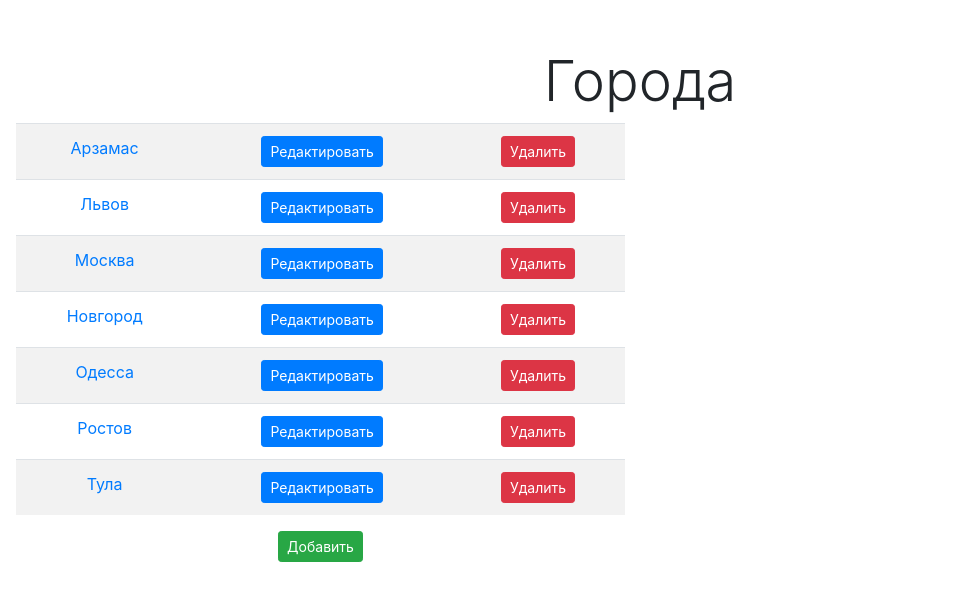
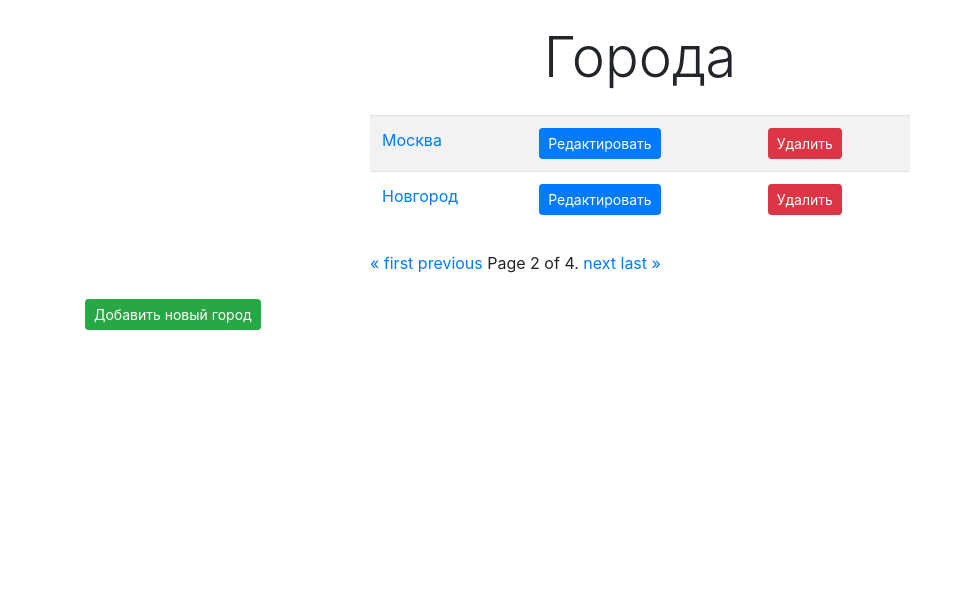
Before and after one commit to shydla/trewel, a Django app: page /cities/?page=2 in a window 1280 px wide. Shown: the part 56-657 px from the top of the page, without its empty margins (0-957 px from the left). Run offline with Django 3.2, Linux system fonts and the light colour scheme; data comes from the database, SQL or seed files in the repository; both versions use the stored data as it was after the commit; some libraries are stand-ins or nearby versions.

Commit message:
behind paginator

```diff
--- a/cities/templates/cities/home.html
+++ b/cities/templates/cities/home.html
@@ -4,9 +4,9 @@
 {% endblock %}
 
 {% block content %}
-    <h1 class="display-4">Города</h1>
+    <h1 class="display-4 text-center my-4">Города</h1>
     <div class="row">
-        <div class="col-md-6">
+        <div class="col-md-6 mx-auto">
             <table class="table table-striped">
                 <tbody>
                 {% for object in objects_list %}
@@ -34,14 +34,35 @@
                 {% endfor %}
                 </tbody>
             </table>
+            <div class="pagination my-4">
+                <span class="step-links">
+                    {% if objects_list.has_previous %}
+                        <a href="?page=1">&laquo; first</a>
+                        <a href="?page={{ objects_list.previous_page_number }}">previous</a>
+                    {% endif %}
+
+                    <span class="current">
+                        Page {{ objects_list.number }} of {{ objects_list.paginator.num_pages }}.
+                    </span>
+
+                    {% if objects_list.has_next %}
+                        <a href="?page={{ objects_list.next_page_number }}">next</a>
+                        <a href="?page={{ objects_list.paginator.num_pages }}">last &raquo;</a>
+                    {% endif %}
+                </span>
+            </div>
         </div>
     </div>
+
+
+
     <div class="row">
         <div class="col-md-6">
             <a href="{% url 'city:add' %}">
                 <button type="button" class="btn btn-success btn-sm">
-                    Добавить
+                    Добавить новый город
                 </button>
+            </a>
         </div>
     </div>
 
--- a/cities/views.py
+++ b/cities/views.py
@@ -1,21 +1,26 @@
 from django.shortcuts import render
 from django.views.generic.detail import DetailView
 from django.views.generic.edit import CreateView, DeleteView, UpdateView
+from django.core.paginator import Paginator
 from .models import City
 from .forms import CityForm
 from django.urls import reverse_lazy
 
 
 def home(request):
-    if request.method == 'POST':
-        form = CityForm(request.POST or None)
-        if form.is_valid():
-            print(form.cleaned_data)
-    form = CityForm()
-    city = request.POST.get('name')
+    # if request.method == 'POST':
+    #     form = CityForm(request.POST or None)
+    #     if form.is_valid():
+    #         print(form.cleaned_data)
+    # form = CityForm()
+    # city = request.POST.get('name')
     # print(request.POST)
+
     cities = City.objects.all()
-    return render(request, 'cities/home.html', {'objects_list': cities, 'form': form})
+    paginator = Paginator(cities, 2)
+    page = request.GET.get('page')
+    cities = paginator.get_page(page)
+    return render(request, 'cities/home.html', {'objects_list': cities, })
 
 
 class CityDetailView(DetailView):
--- a/templates/base.html
+++ b/templates/base.html
@@ -60,9 +60,8 @@
 </nav>
 </div>
 
-<div class="pricing-header px-3 py-3 pt-md-5 pb-md-4 mx-auto text-center">
 
-
+<div class="container">
 {% block content %}
 
 {% endblock %}
```
Also changed, not shown: db.sqlite3.
